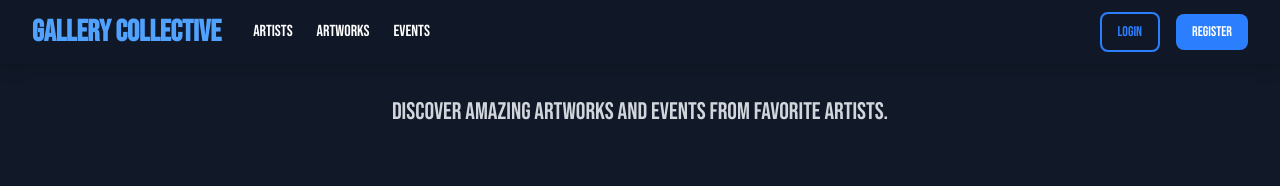
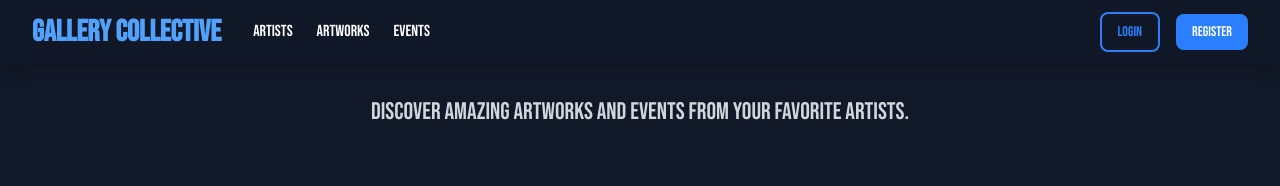
Before and after one commit to SquidIcarus/the-gallery-collective-frontend, a React (Vite) app: page / in a window 1280 px wide. Shown: the top 186 px of the page. Built offline with nearby package versions, Linux system fonts and the light colour scheme; no server answers.

Commit message:
fix typo on homepage message

```diff
--- a/src/pages/Home.jsx
+++ b/src/pages/Home.jsx
@@ -44,7 +44,7 @@ function Home() {
             <div className='text-white py-8'>
                 <div className='container-custom text-center'>
                     <p className='text-2xl text-gray-300 mb-8'>
-                        Discover amazing artworks and events from favorite artists.
+                        Discover amazing artworks and events from your favorite artists.
                     </p>
 
                 </div>
```
